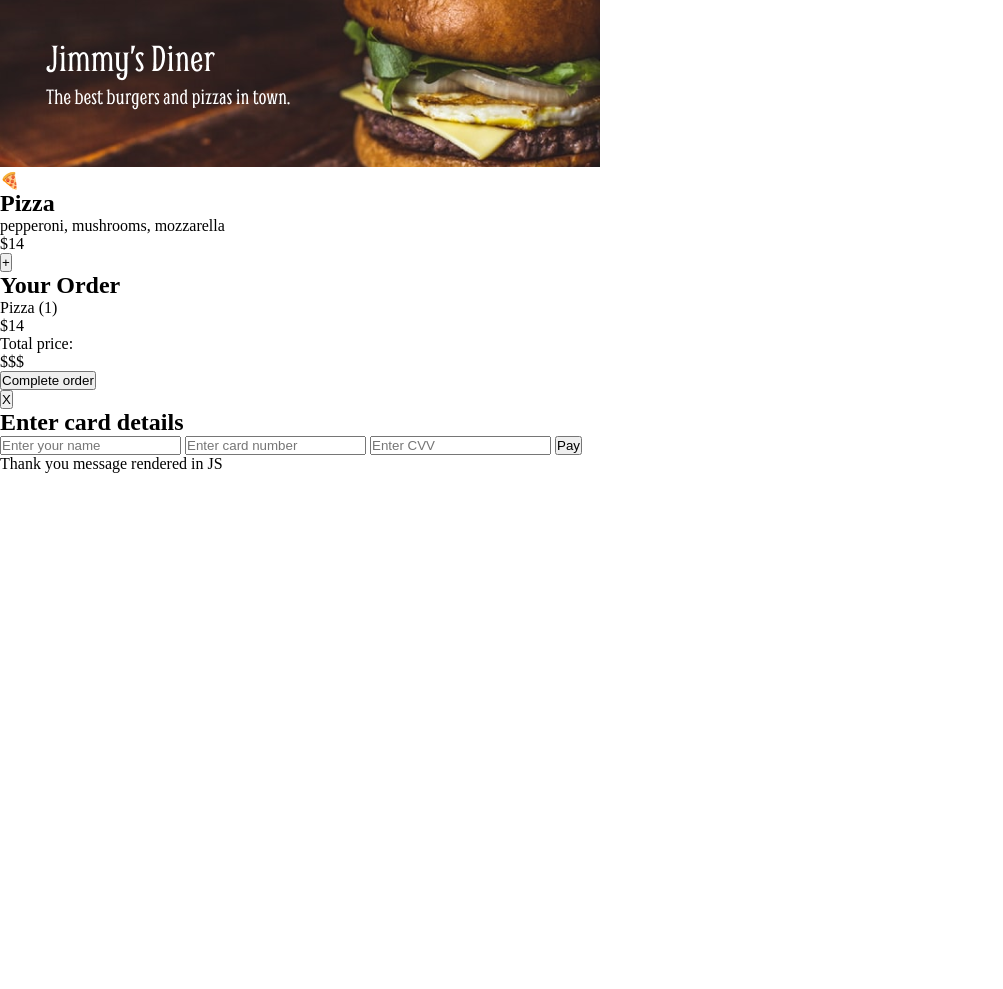
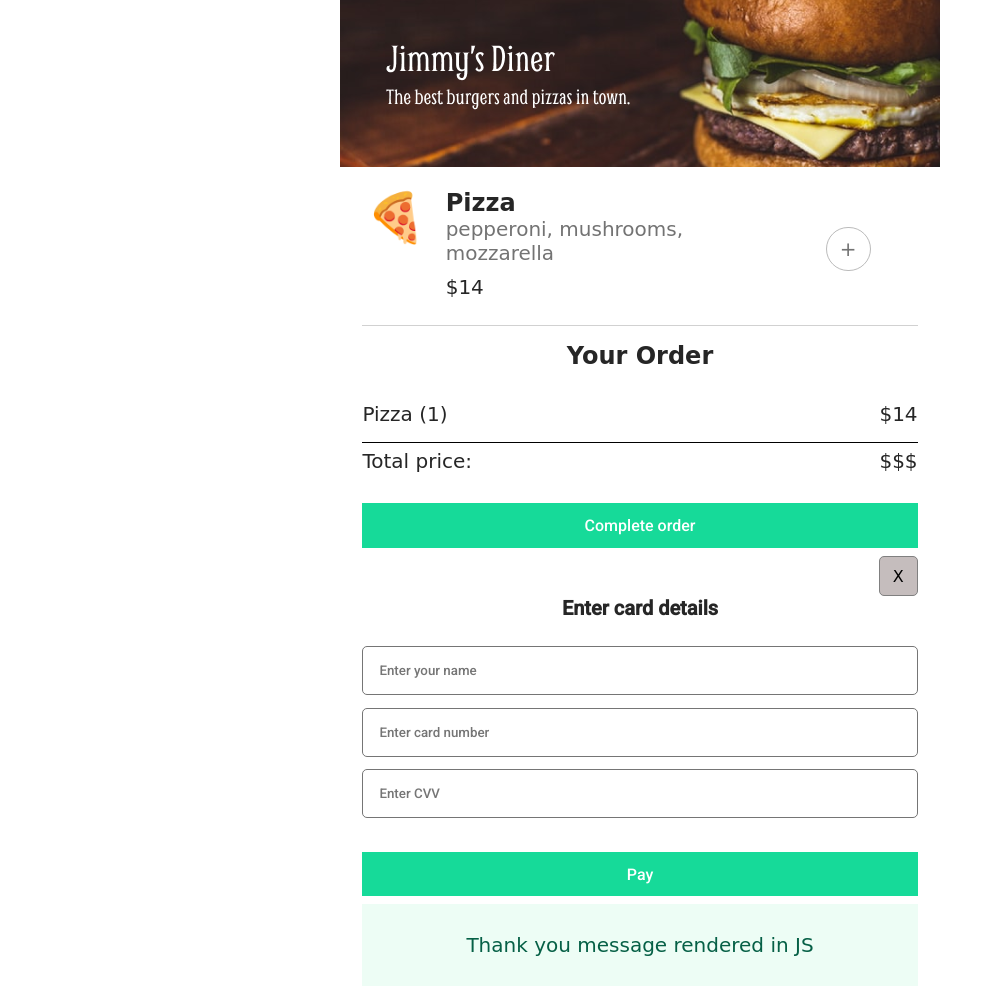
Before and after one commit to Rapidisimo/scrimba-restaurant-app-grp-prj, a plain HTML site: page index.html in a window 1280 px wide. Shown: the whole page, without its empty margins (0-1003 px from the left). Before the commit the page ends 800 px from the top, so only its background shows below. Drawn offline with Linux system fonts and the light colour scheme; a web font is replaced by a local one.

Commit message:
main css completed

```diff
--- a/index.css
+++ b/index.css
@@ -1,20 +1,29 @@
+/* Font from figma mockup */
+@import url('https://fonts.googleapis.com/css2?family=Roboto:wght@100;500&family=Smythe&display=swap');
+
 /****** VARIABLES ******/
 
 :root {
 
     /*COLORS*/
 
-
     /*BORDER RADIUS*/
     --br-soft: 1rem;
     --br-round: 50%;
+    --br-reg: 5px;
 
     /*FONT SIZES*/
     --fs-xs: 1rem;
     --fs-s: 1.25rem;
     --fs-m: 1.5rem;
+    --fs-ml: 2rem;
     --fs-l: 2.25rem;
     --fs-title: 2.5rem;
+
+    /*FONT COLORS*/
+    --fc-h: hsl(0, 0%, 15%);
+    --fc-p: hsl(0, 0%, 45%);
+
 }
 
 /****** MARGIN AND PADDING RESET ******/
@@ -23,10 +32,196 @@
     margin: 0;
     padding: 0;
     box-sizing: border-box;
+    font-family: 'Smythe', cursive;
 }
 
-/******* GLOBAL STYLES *******/
+/******* Layout *******/
 
+header img {
+    width: 100%;
+}
 
+main {
+    max-width: 600px;
+    min-width: 375px;
+    padding: 1.4rem;
+}
 
-/* Testing */
+.menu-item {
+    display: grid;
+    grid-template-columns: 75% 25%;
+    margin-bottom: 1rem;
+    padding-bottom: 1rem;
+    border-bottom: 1px solid hsl(0, 0%, 82%);
+}
+
+.menu-item-details {
+    grid-column: 1 / 2;
+    display: grid;
+    grid-template-columns: 20% 1fr;
+}
+.menu-item-emoji {
+    align-self: start;
+    justify-self: center;
+    font-size: 3rem;
+    margin-right: 1rem;
+}
+
+.menu-item-price {
+    color: var(--fc-h);
+}
+
+.add-btn {
+    border-radius: var(--br-round);
+    font-size: var(--fs-xs);
+    font-family: Verdana, Geneva, Tahoma, sans-serif;
+    color: hsl(0, 0%, 45%);
+    font-weight: 100;
+    width: 2rem;
+    height: 2rem;
+    text-align: center;
+    place-self: center;
+    border: 1px solid rgb(187, 187, 187);
+    background-color: transparent;
+}
+
+.add-btn:hover {
+    border: 2px solid hsl(110, 36%, 51%);
+}
+
+.order-container h2 {
+    text-align: center;
+    margin-bottom: 2rem;
+}
+
+/* This doesn't have a class so I had to target it this way */
+.order-container div:first-of-type {
+    display: flex;
+    justify-content: space-between;
+    border-bottom: 1px solid black;
+    padding-bottom: .4rem;
+    margin-bottom: .4rem;
+}
+
+.order-container div p {
+    color: var(--fc-h);
+}
+
+.total-price {
+    display: flex;
+    justify-content: space-between;
+}
+
+.order-container button,
+.inner-payment-modal button {
+    background-color: hsl(160, 82%, 47%);
+    color: white;
+    width: 100%;
+    text-align: center;
+    padding: .8rem 0 .8rem;
+    margin: 1.3rem 0rem .5rem;
+    font-size: var(--fs-xs);
+}
+
+/******* Payment Modal *******/
+
+/* No class provided to target this */
+.payment-modal div:first-of-type {
+    display: flex;
+    justify-content: flex-end;
+}
+
+.close-btn {
+    padding: .6rem .8rem .6rem;
+    border-radius: var(--br-reg);
+    background-color: rgb(197, 189, 189);
+    border: 1px solid gray;
+}
+
+.inner-payment-modal h2 {
+    font-size: var(--fs-s);
+    text-align: center;
+    margin-bottom: 1.6rem;
+}
+
+.inner-payment-modal form {
+    display: grid;
+    gap: .4rem;
+}
+
+input {
+    border: 1.2px solid hsl(0, 0%, 46%);
+    border-radius: var(--br-reg);
+    padding: 1rem;
+    margin-bottom: .4rem;
+}
+
+/******* Thank You Message *******/
+
+/* This is missing a heading or p element */
+.thank-you-msg {
+    padding: 1.8rem;
+    background-color: hsl(152, 81%, 96%);
+    font-size: var(--fs-s);
+    color: hsl(163, 88%, 20%);
+    text-align: center;
+}
+
+/******* Misc *******/
+
+h1,h2,h3,h4 {
+    color: var(--fc-h);
+}
+
+p {
+    font-size: var(--fs-xs);
+    color: var(--fc-p);
+    margin-bottom: .6rem;
+}
+
+input,
+button,
+.order-container button,
+.order-btn,
+.inner-payment-modal h2 {
+    font-family: 'Roboto', sans-serif;
+}
+
+.hidden {
+    /* display: none; */
+}
+
+button {
+    background-color: gray;
+    border: none;
+    margin: 0;
+    padding: 0;
+    text-align: inherit;
+    font: inherit;
+    border-radius: 0;
+    appearance: none;
+    cursor: pointer;
+}
+
+@media (min-width: 600px) {
+    header {
+        display: flex;
+        justify-content: center;
+    }
+    header img {
+        max-width: 600px;
+    }
+    main {
+        margin: 0 auto;
+    }
+    .add-btn {
+        border-radius: var(--br-round);
+        font-size: var(--fs-s);
+        width: 2.8rem;
+        height: 2.8rem;
+    }
+
+    p {
+        font-size: var(--fs-s);
+    }
+}
```
